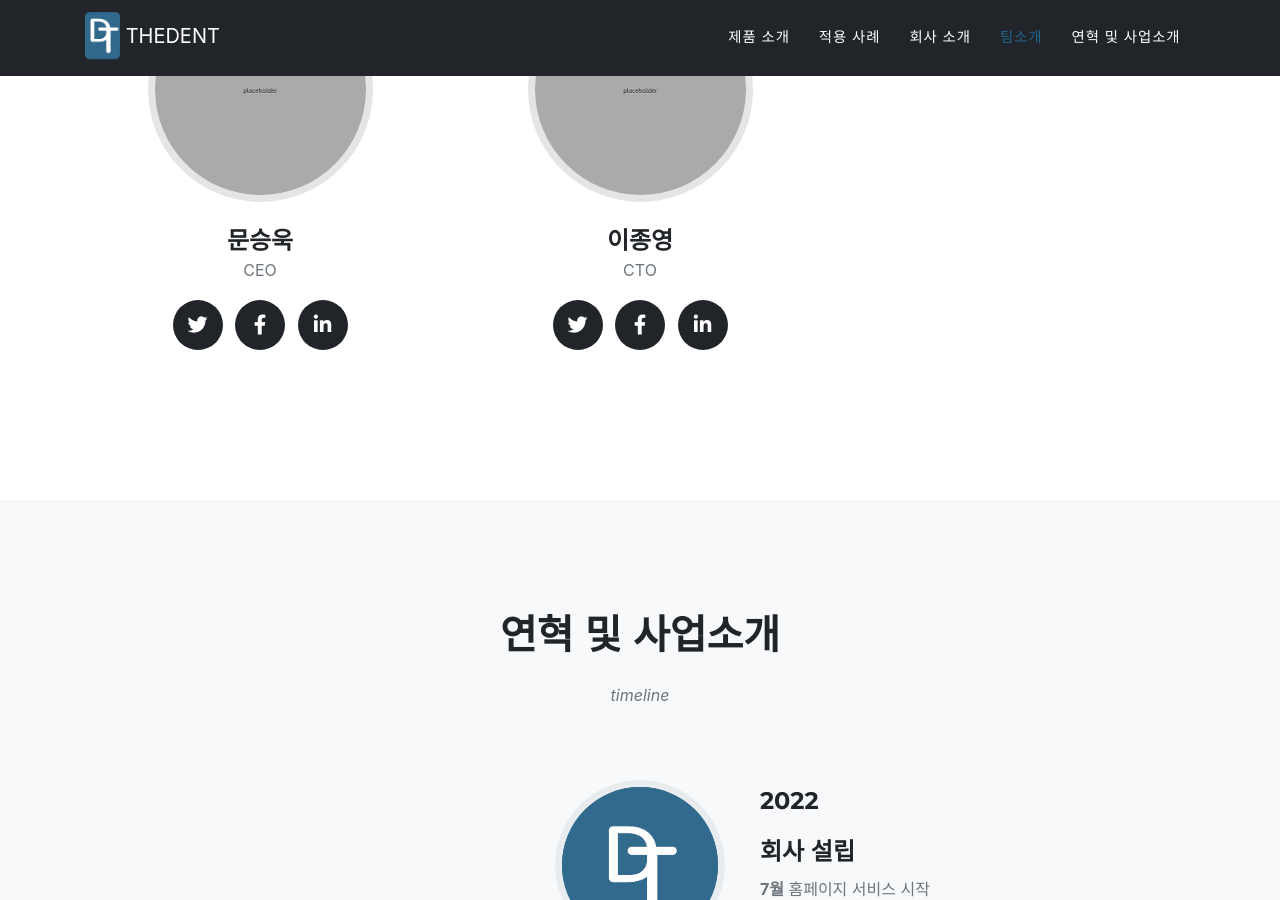
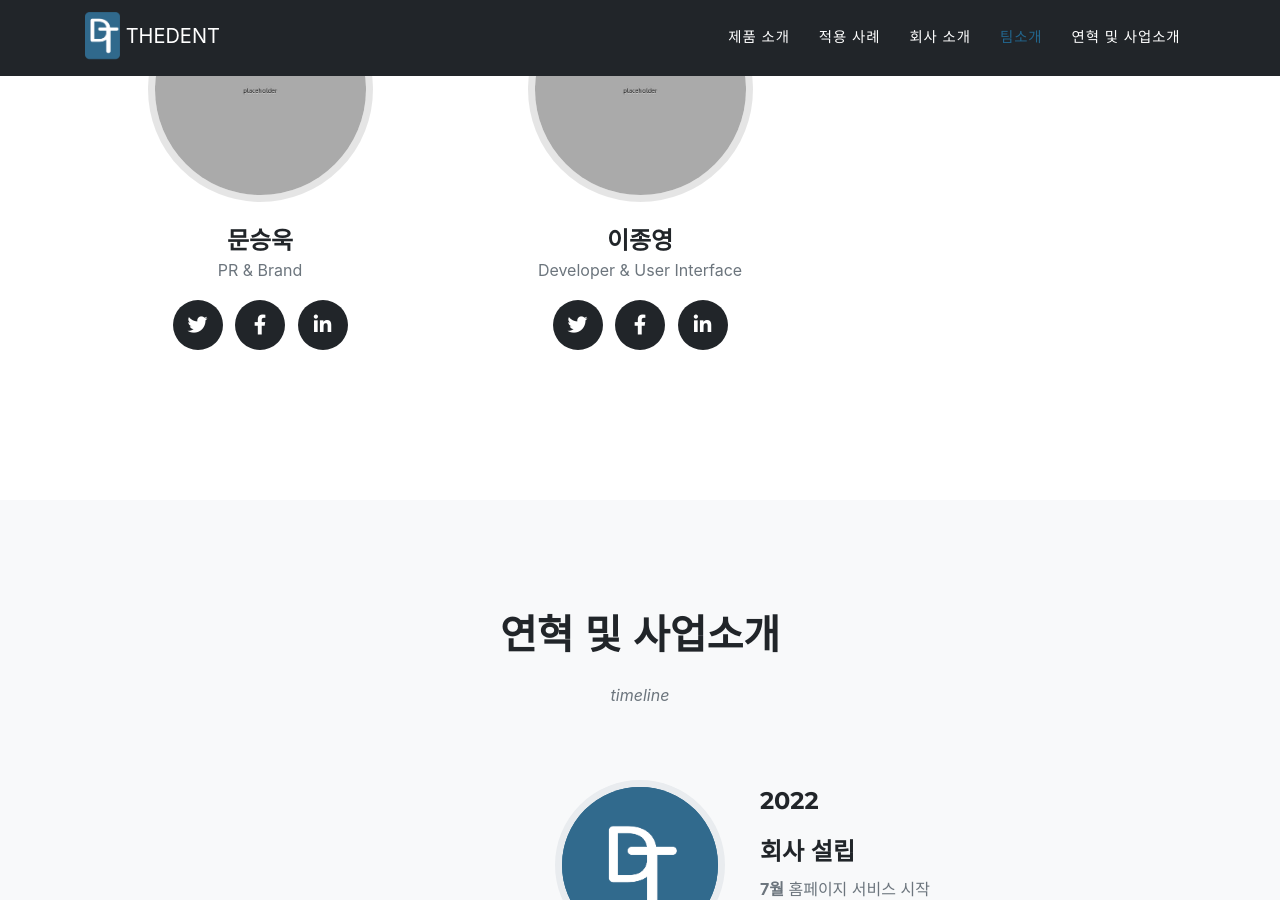
Before and after one commit to thedent-kr/thedent-kr.github.io, a Jekyll site: the page built from index.md, in a window 1280 px wide and 900 px high, scrolled down 2963 px. Built offline with Jekyll 4.4.1, drawn with Linux system fonts in a browser that asks for light colours; some web fonts are replaced.

Commit message:
Update sitetext.yml

```diff
--- a/_data/sitetext.yml
+++ b/_data/sitetext.yml
@@ -84,7 +84,7 @@ en: &DEFAULT_EN
     section: team
     people:
       - name: "Moon SeoungWook"
-        role: "CEO"
+        role: "PR & Brand"
         image: assets/img/team/500x500.jpg
         social:
           - url: mailto://moonseoungwook.thedent.kr
@@ -94,7 +94,7 @@ en: &DEFAULT_EN
           - url: https://linkedin.com
             icon: fab fa-linkedin-in
       - name: "Lee Jongyoung"
-        role: "CTO"
+        role: "Developer & User Interface"
         image: assets/img/team/500x500.jpg
         social:
           - url: mailto://leejongyoung.thedent.kr
@@ -220,7 +220,7 @@ ko: &DEFAULT_KO
     section: team
     people:
       - name: "문승욱"
-        role: "CEO"
+        role: "PR & Brand"
         image: assets/img/team/500x500.jpg
         social:
           - url: https://twitter.com
@@ -230,7 +230,7 @@ ko: &DEFAULT_KO
           - url: https://linkedin.com
             icon: fab fa-linkedin-in
       - name: "이종영"
-        role: "CTO"
+        role: "Developer & User Interface"
         image: assets/img/team/500x500.jpg
         social:
           - url: https://twitter.com
```
